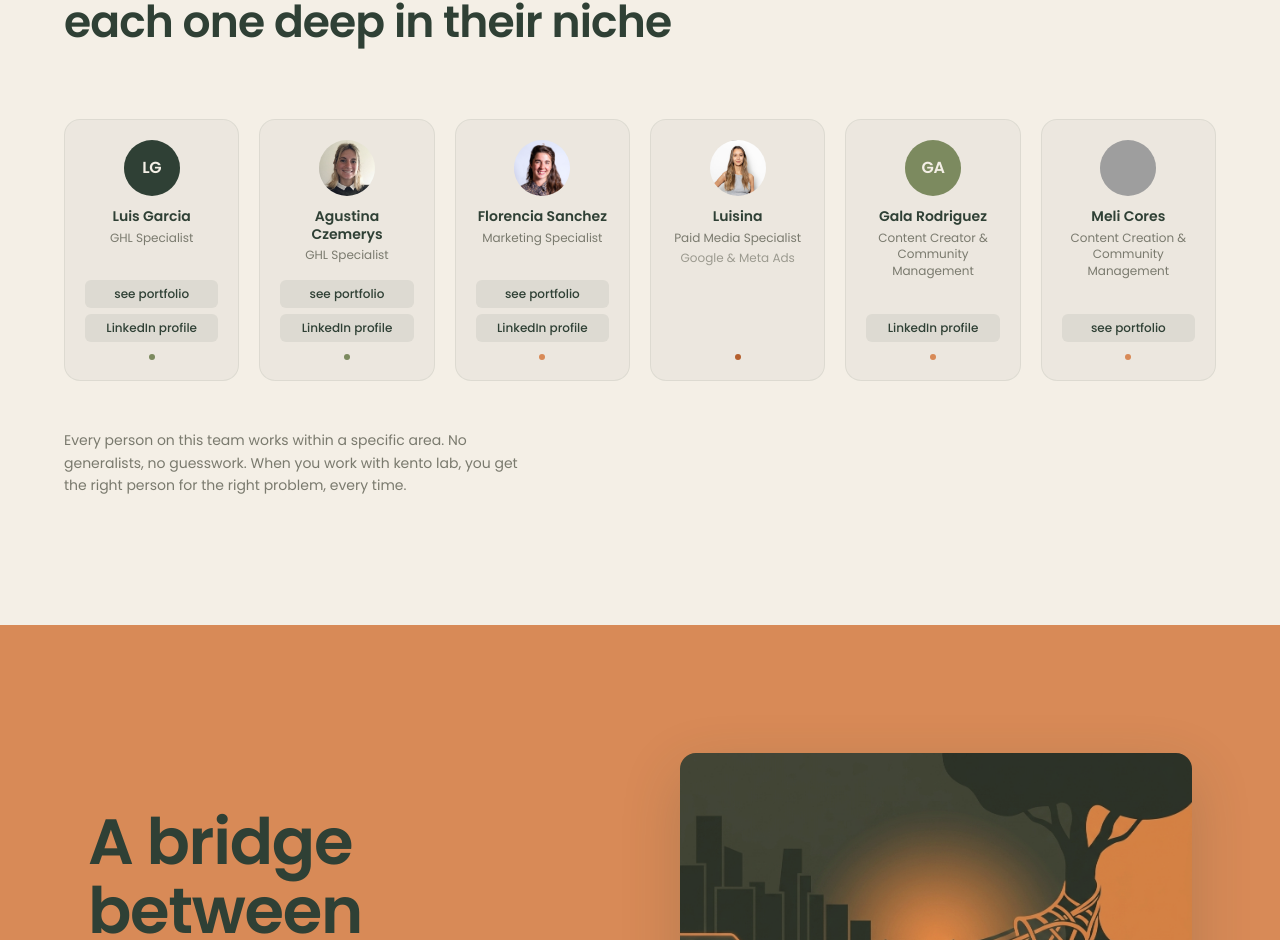
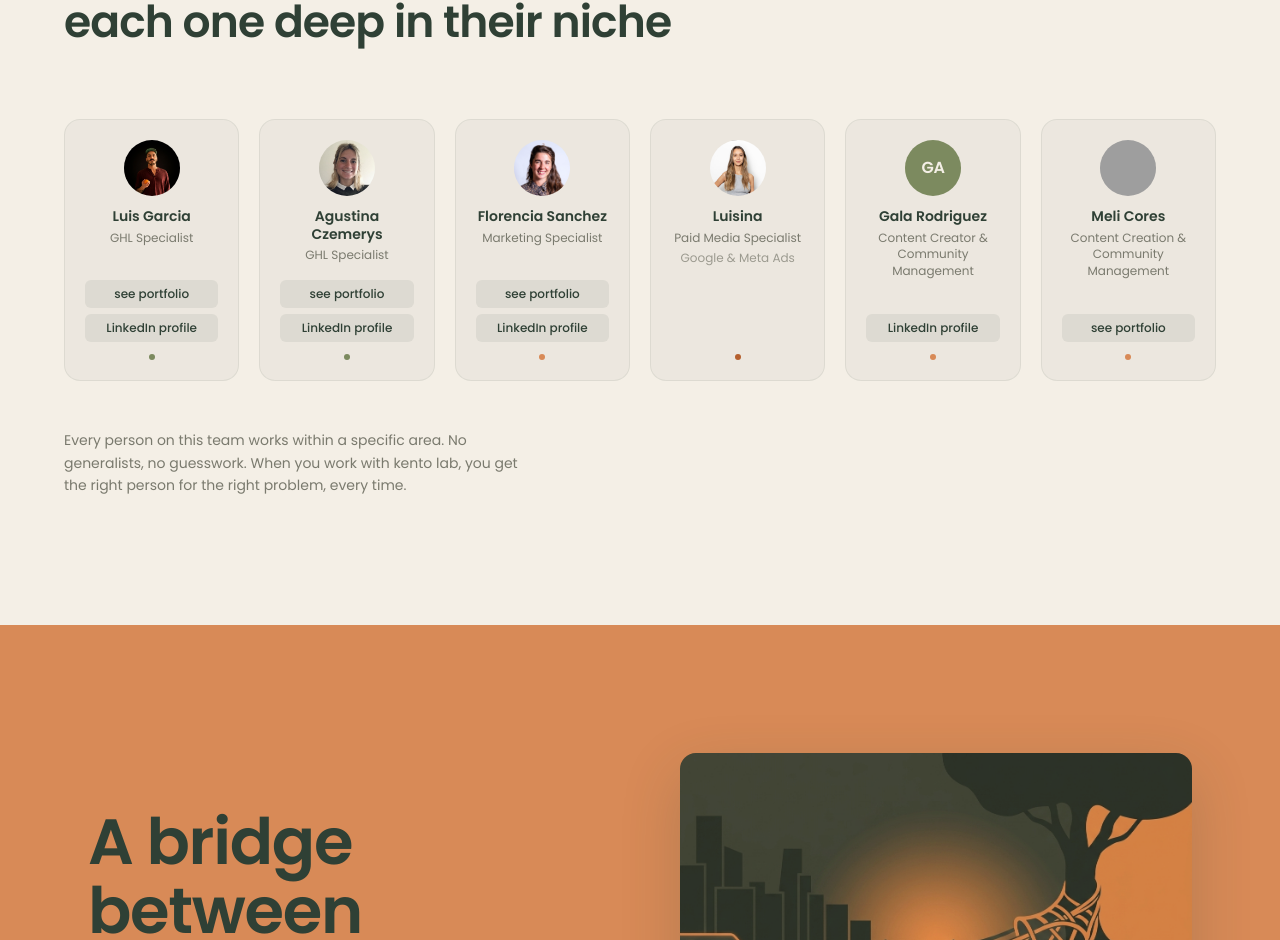
Before and after one commit to yokomosushi182-lab/kentolab-web, a Next.js app: page / in a window 1280 px wide. Shown: the part 4653-5593 px from the top of the page. Built offline with nearby package versions, Linux system fonts and the light colour scheme; grey boxes are pictures that could not be loaded.

Commit message:
Team: add Luis photo

```diff
--- a/src/components/Team.tsx
+++ b/src/components/Team.tsx
@@ -12,6 +12,7 @@ const team = [
     bg: "var(--forest)",
     text: "var(--bone)",
     accent: "var(--moss)",
+    photo: "/luis.png",
     portfolio: "https://luis.kentolab.com/",
     linkedin: "https://www.linkedin.com/in/luis-garcia-67b837393",
   },
```
